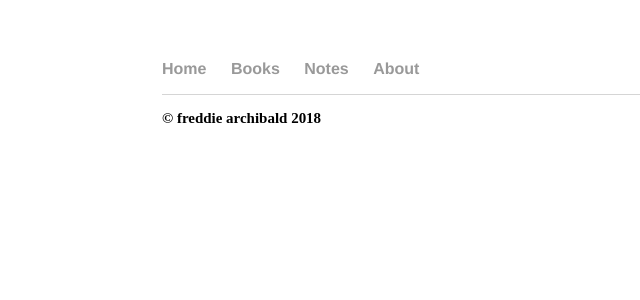
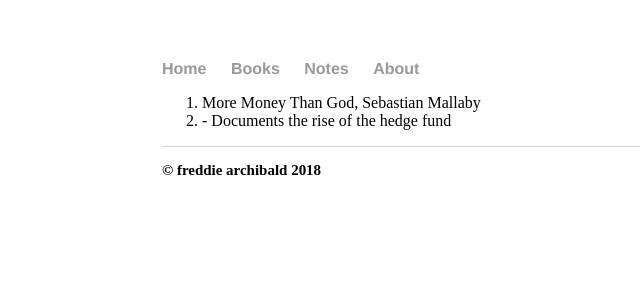
Before and after one commit to scryptive/personal, a Jekyll site: the page built from books/index.html, in a window 1280 px wide. Shown: the top 300 px of the page, without its empty margins (30-670 px from the left). Built offline with Jekyll 4.4.1, drawn with Linux system fonts in a browser that asks for light colours.

Commit message:
Update index.html

```diff
--- a/books/index.html
+++ b/books/index.html
@@ -2,3 +2,14 @@
 layout: default
 title: Books
 ---
+	<html>
+		<body>
+			<title>Books</title>
+			<nav>
+	    		<ol>
+	        		<li>More Money Than God, Sebastian Mallaby</li>
+		        	<li>- Documents the rise of the hedge fund</a></li>
+	    		</ol>
+			</nav>
+		</body>
+	</html>
```
